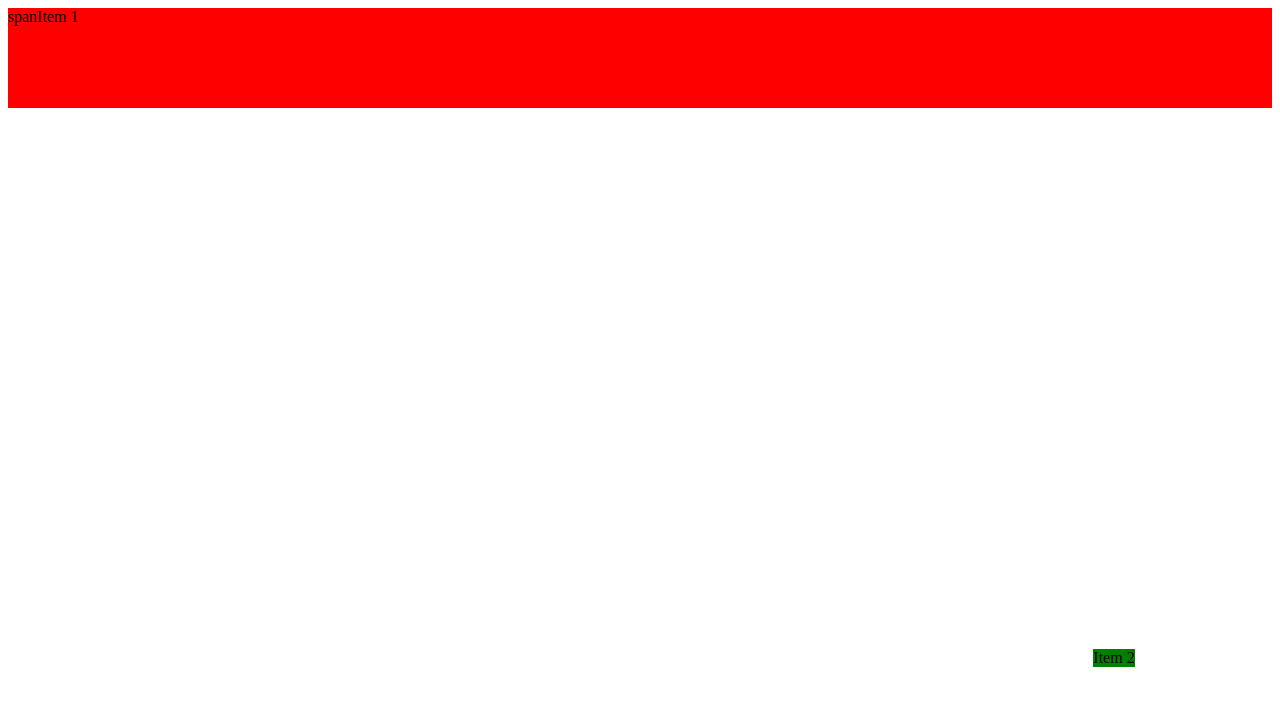
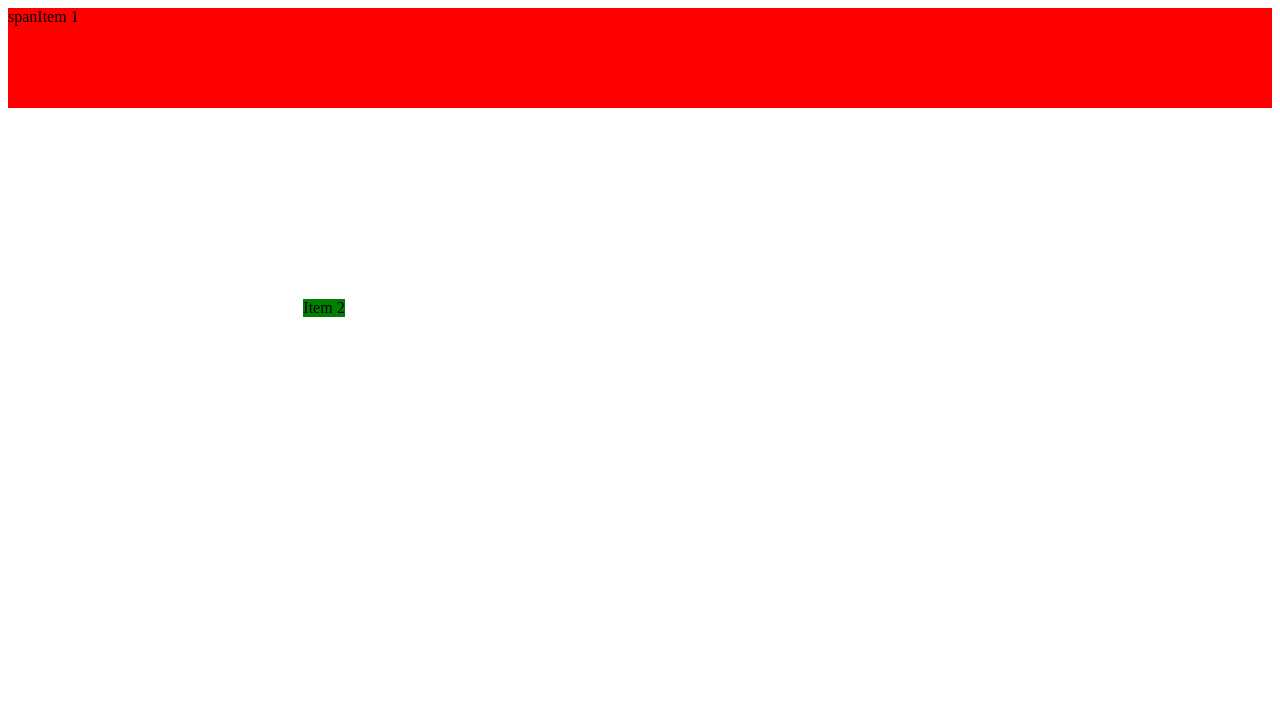
Before and after one commit to PUDT3101A-Fall2025/3101-project1-mg-, a plain HTML site: page index.html in a window 1280 px wide. Drawn offline with Linux system fonts and the light colour scheme.

Commit message:
Update index.html

```diff
--- a/index.html
+++ b/index.html
@@ -11,7 +11,7 @@
         height: 800px;
         display:grid;
         grid-template-rows:100px 1fr 300px;
-        grid-template-columns: 2fr 1fr 1fr;
+        grid-template-columns: [left] 2fr [middle] 1fr 1fr;
         align-items: center;
         justify-items: center;
         }
@@ -29,8 +29,8 @@
         }
         #item2 {
             background:green;
-            grid-row:3;
-            grid-column:3;
+            grid-row:2;
+            grid-column:1/2;
             align-items: stretch;
 
         }
```
